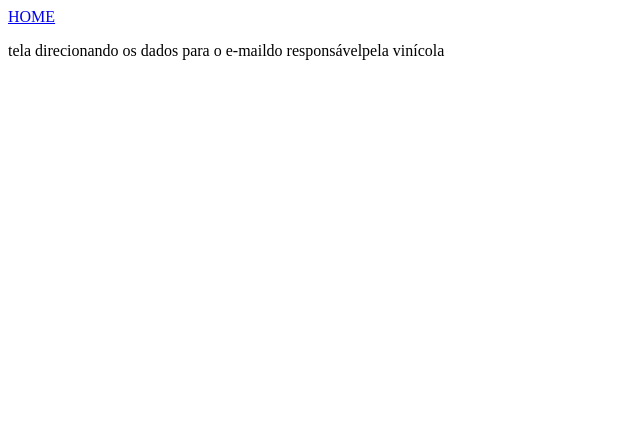
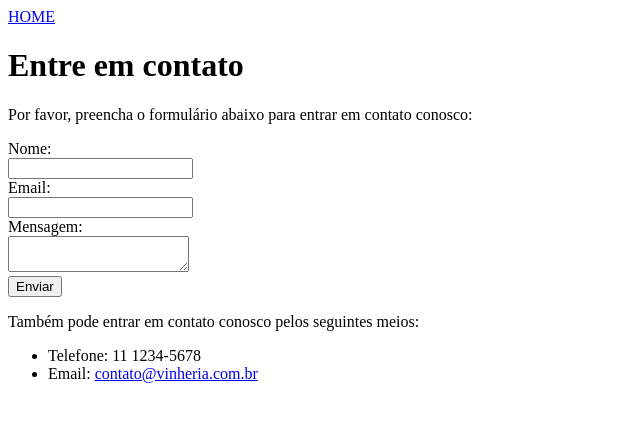
Before and after one commit to The-Challengers04/FRONTEND-CP04, a plain HTML site: page SRC/pages/contato.html in a window 1280 px wide. Shown: the whole page, without its empty margins (0-640 px from the left). Drawn offline with Linux system fonts and the light colour scheme.

Commit message:
Criação paginas endereço e contato

```diff
--- a/SRC/pages/contato.html
+++ b/SRC/pages/contato.html
@@ -1,13 +1,35 @@
 <!DOCTYPE html>
 <html lang="en">
+
 <head>
     <meta charset="UTF-8">
     <meta http-equiv="X-UA-Compatible" content="IE=edge">
     <meta name="viewport" content="width=device-width, initial-scale=1.0">
     <title>CONTATO</title>
 </head>
+
 <body>
     <a href="./principal.html">HOME</a>
-    <p>tela direcionando os dados para o e-maildo responsávelpela vinícola</p>
+    <h1>Entre em contato</h1>
+    <p>Por favor, preencha o formulário abaixo para entrar em contato conosco:</p>
+    <form>
+        <label for="name">Nome:</label><br>
+        <input type="text" id="name" name="name"><br>
+
+        <label for="email">Email:</label><br>
+        <input type="email" id="email" name="email"><br>
+
+        <label for="message">Mensagem:</label><br>
+        <textarea id="message" name="message"></textarea><br>
+
+        <input type="submit" value="Enviar">
+    </form>
+
+    <p>Também pode entrar em contato conosco pelos seguintes meios:</p>
+    <ul>
+        <li>Telefone: 11 1234-5678</li>
+        <li>Email: <a href="mailto:contato@vinheria.com.br">contato@vinheria.com.br</a></li>
+
 </body>
+
 </html>
```
Also changed, not shown: SRC/pages/endereco.html (+13 -1 lines).
